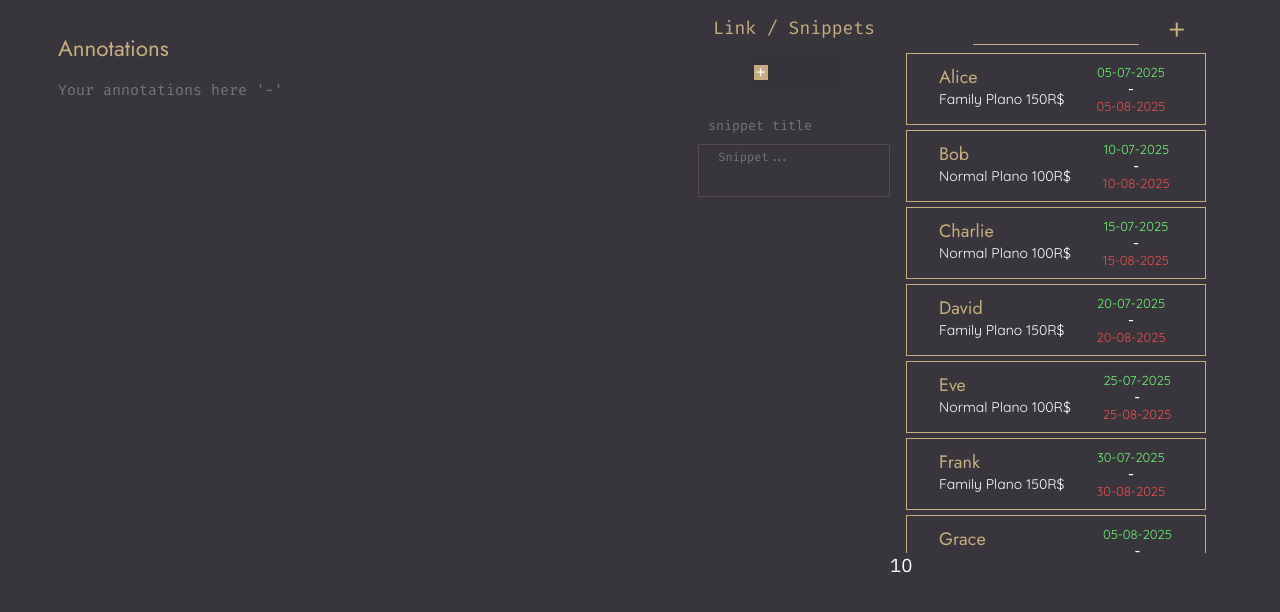
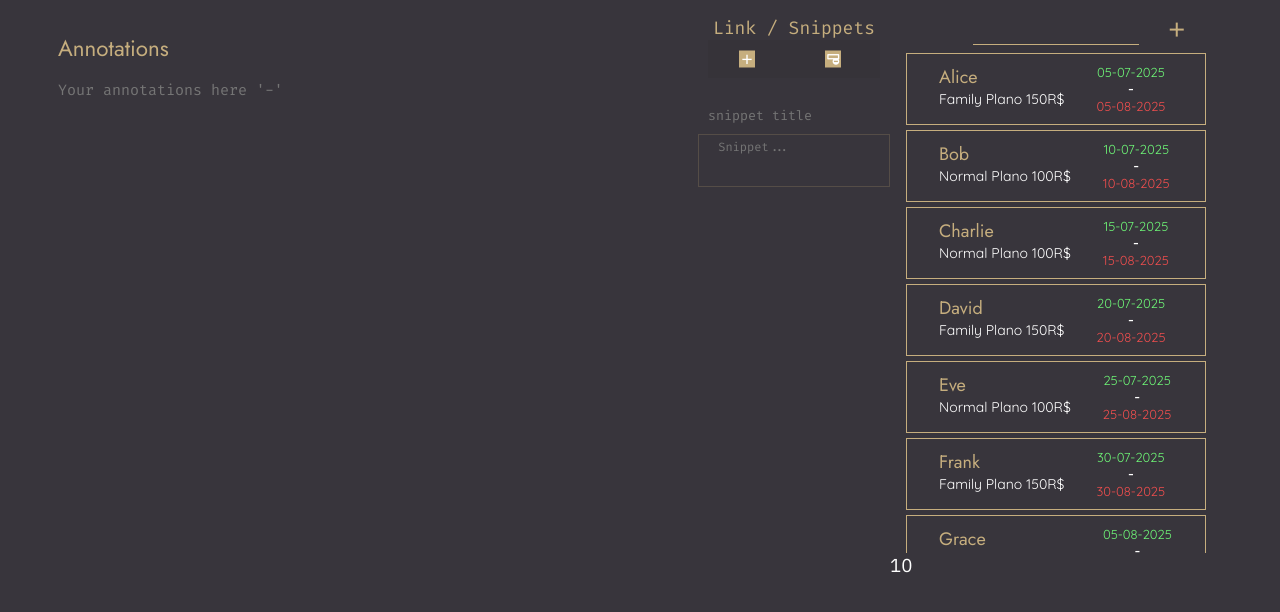
Before and after one commit to renansouza12/ClientEase, an Angular app: page / in a window 1280 px wide. Shown: the top 612 px of the page. Built offline with nearby package versions, Linux system fonts and the light colour scheme.

Commit message:
style: add style to button add snippet and delete snippet

```diff
--- a/src/app/components/links-and-snippets/links-and-snippets.component.html
+++ b/src/app/components/links-and-snippets/links-and-snippets.component.html
@@ -1,9 +1,10 @@
 <h2>Link / Snippets</h2>
-<button (click)="addSnippet()"> <i class="ri-add-line"></i> <p>Add Snippet</p></button>
+<div class="snippet_buttons">
+    <button (click)="addSnippet()"> <i class="ri-add-line"></i> <p>Add Snippet</p></button>
+    <button (click)="deleteSnippet()"><i class="ri-delete-row"></i><p>Delete Snippet</p></button>
+</div>
 <div class="snippets">
-
     @for (snippet of snippets; track $index) {
         <app-snippet-card/>
     }
-
 </div>
--- a/src/app/components/links-and-snippets/links-and-snippets.component.scss
+++ b/src/app/components/links-and-snippets/links-and-snippets.component.scss
@@ -14,46 +14,85 @@
         font-weight: 400;
     }
 
-    button {
-        margin-top: 1rem;
-        font-size: 14px;
-        color: var(--White-color);
-        background-color: #33313644;
-        border-radius: .1rem;
-        height: 2rem;
-        width: 6rem;
-        padding: 4%;
+    .snippet_buttons {
+        height: 100%;
+        padding:10px 0;
         display: flex;
         align-items: center;
-        z-index: 1;
-        i{
-            background-color: var(--primary-color);
-            transition: opacity .3s;
-        }
-        p{
-            opacity: 0;
-            transform: translateX(-50px);
-            transition: opacaity .3s, transform .3s;
-            pointer-events: none;
-            position: absolute;
+        background-color: #33313679;
 
-        }
+        button {
+            color: var(--White-color);
+            z-index: 1;
 
-        &:hover{
-            background-color: #333136;
-            p{
+            position: relative;
+
+            i {
+                background-color: var(--primary-color);
+                position: absolute;
+                top: 50%;
+                left: 50%;
+                transform: translate(-50%, -50%);
+                font-size: 1rem;
                 opacity: 1;
-                transform: translate(0px);
-                pointer-events: auto;
+                transition: .5s;
             }
 
-            i{
-                opacity: 0;
+            p {
+                font-size: 14px;
             }
+
+            &:nth-child(1) {
+
+                p {
+                    opacity: 0;
+                    transform: translateX(50px);
+                    transition: .5s;
+                }
+
+            }
+
+            &:nth-child(1):hover {
+                p {
+                    opacity: 1;
+                    transform: translateX(0px);
+                }
+
+                i {
+                    opacity: 0;
+                    transform: translateX(-50px);
+                }
+            }
+
+            &:nth-child(2) {
+
+                overflow: hidden;
+
+                p {
+                    opacity: 0;
+                    transform: translateX(-50px);
+                    transition: .5s;
+                }
+
+
+            }
+
+            &:nth-child(2):hover {
+                p {
+                    opacity: 1;
+                    transform: translateX(0px);
+                }
+
+                i {
+                    opacity: 0;
+                    transform: translateX(50px);
+                }
+            }
+
         }
     }
 
-    .snippets{
+    .snippets {
         height: 500px;
         width: 100%;
         display: flex;
@@ -66,14 +105,14 @@
 }
 
 @media (max-width: 768px) {
-    :host{
+    :host {
         width: 30%;
     }
 
 }
 
 @media (max-width: 550px) {
-    :host{
+    :host {
         width: 90%;
     }
 
--- a/src/app/components/links-and-snippets/links-and-snippets.component.ts
+++ b/src/app/components/links-and-snippets/links-and-snippets.component.ts
@@ -13,4 +13,8 @@ export class LinksAndSnippetsComponent {
   protected addSnippet():void{
     this.snippets.push(this.snippets.length);
   }
+
+  protected deleteSnippet():void{
+    this.snippets.pop();
+  }
 }
```
